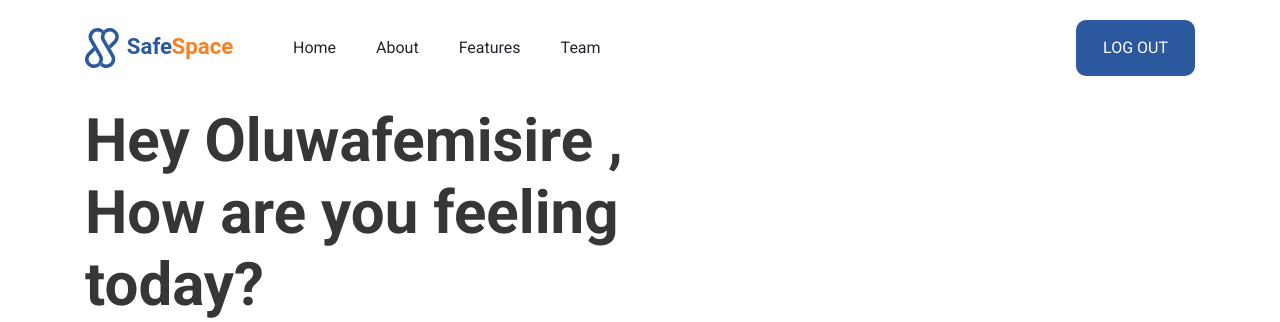
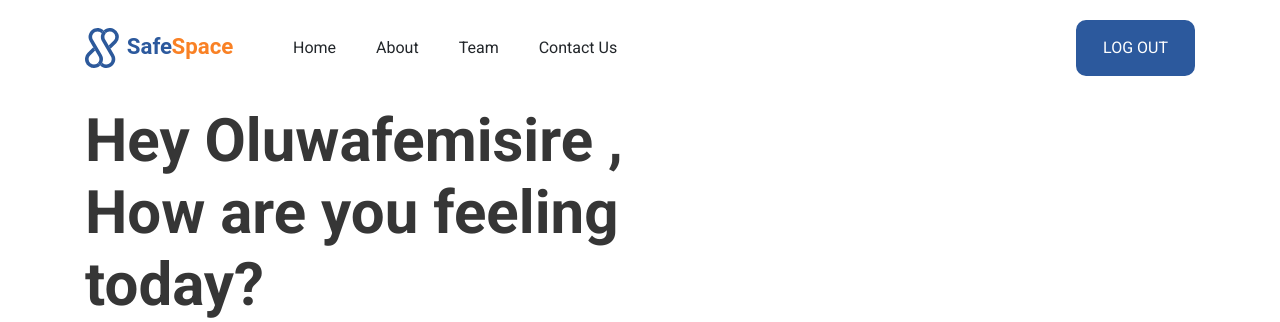
Before and after one commit to emmanuelofor/SafeSpace, a Flask app: page /homepage in a window 1280 px wide. Shown: the top 322 px of the page. Run offline with Flask 3, Linux system fonts and the light colour scheme; a user stored in the database is signed in.

Commit message:
updated in the links in the nav bar

```diff
--- a/templates/homepage.html
+++ b/templates/homepage.html
@@ -70,11 +70,11 @@
                     </li>
 
                     <li class="navbar-item">
-                        <a href="#" class="navbar-link" data-nav-link>Features</a>
+                        <a href="{{ url_for('about_team')}}" class="navbar-link" data-nav-link>Team</a>
                     </li>
 
                     <li class="navbar-item">
-                        <a href="{{ url_for('about_team')}}" class="navbar-link" data-nav-link>Team</a>
+                        <a href="#" class="navbar-link" data-nav-link>Contact Us</a>
                     </li>
 
                 </ul>
@@ -282,7 +282,7 @@
 
                         <li>
                             <a href="#" class="footer-link">
-                                <span class="span">Features</span>
+                                <span class="span">Team</span>
 
                                 <ion-icon name="arrow-forward" aria-hidden="true"></ion-icon>
                             </a>
@@ -290,7 +290,7 @@
 
                         <li>
                             <a href="#" class="footer-link">
-                                <span class="span">Team</span>
+                                <span class="span">Contact Us</span>
 
                                 <ion-icon name="arrow-forward" aria-hidden="true"></ion-icon>
                             </a>
```
